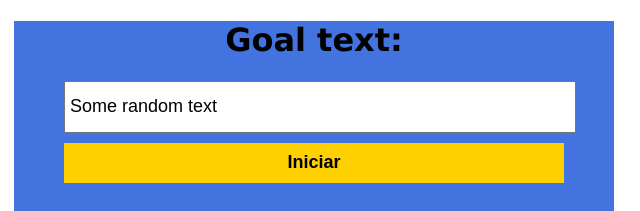
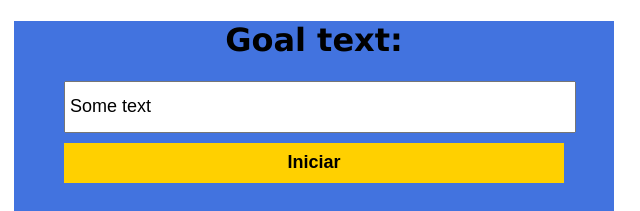
Before and after one commit to Juliano-rb/genetic-text-evolving, a website with bundled scripts: page index.html in a window 1280 px wide. Shown: the top 211 px of the page, 326-966 px from the left. Built offline with nearby package versions, Linux system fonts and the light colour scheme.

Commit message:
change default text

```diff
--- a/index.html
+++ b/index.html
@@ -14,7 +14,7 @@
                 type="text"
                 name="input-text"
                 id="input-text"
-                value="Meu nome é juliano"
+                value="Some text"
             /><br />
             <input
                 type="button"
--- a/main.js
+++ b/main.js
@@ -1,7 +1,5 @@
 import Genetic from "./genetic/Genetic.js";
 import Orchestrator from "./genetic/Orchestrator.js";
-
-document.getElementById("input-text").value = "Some random text";
 
 document.getElementById("btn-start").onclick = (e) => {
     const goal = document.getElementById("input-text").value;
```
